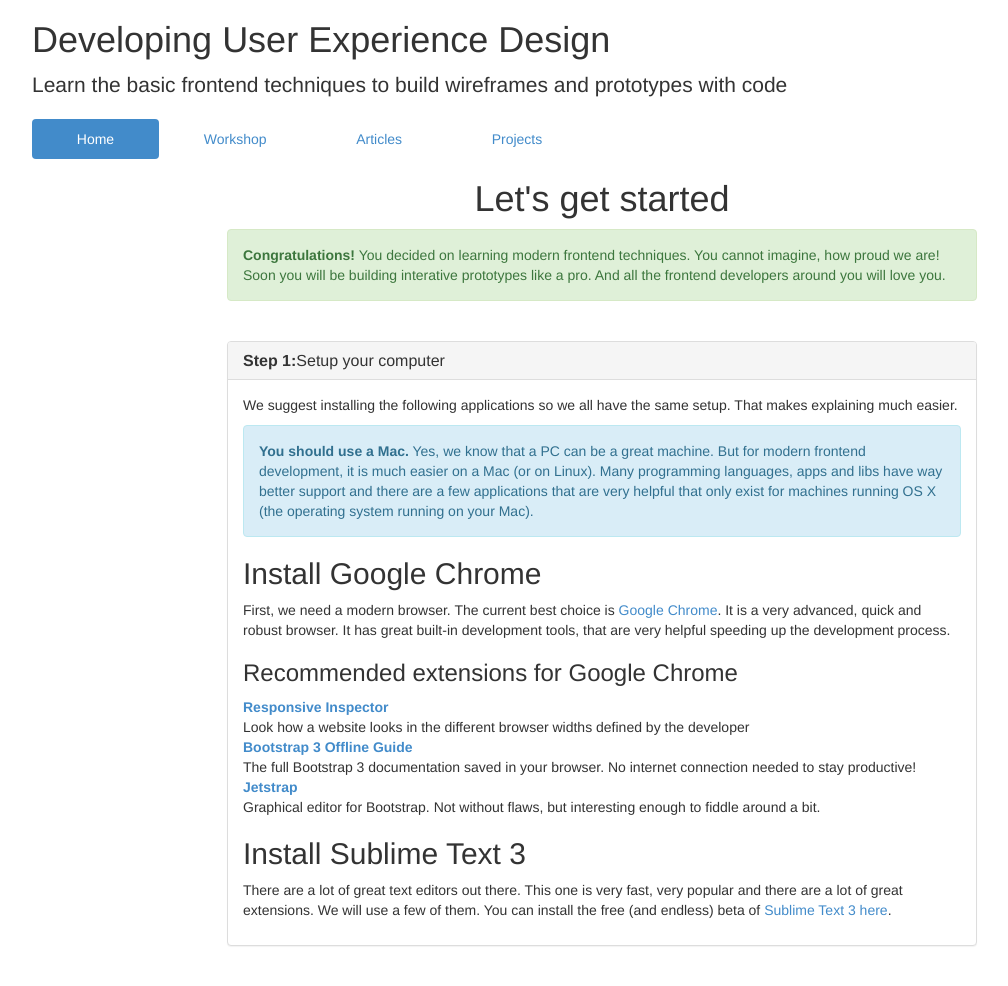
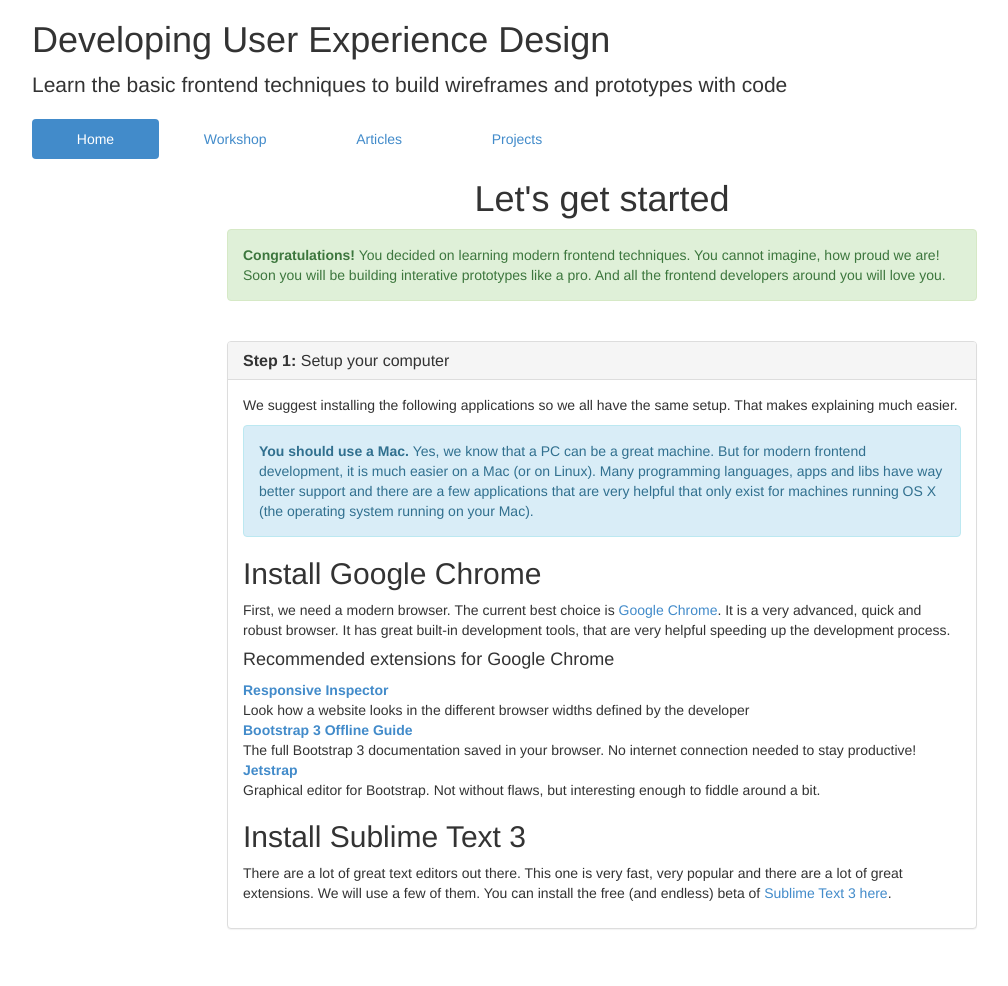
Before and after one commit to developinguxd/developinguxd.github.io, a Jekyll site: the page built from index.html, in a window 1280 px wide. Shown: the whole page, without its empty margins (38-1046 px from the left). Built offline with Jekyll 4.4.1, drawn with Linux system fonts in a browser that asks for light colours.

Commit message:
Minor tweaks

```diff
--- a/index.html
+++ b/index.html
@@ -32,15 +32,15 @@ urls:
     <p class="alert alert-success vgap"><strong>Congratulations!</strong> You decided on learning modern frontend techniques. You cannot imagine, how proud we are! Soon you will be building interative prototypes like a pro. And all the frontend developers around you will love you.</p>
     <section class="panel panel-default panel-step vgap">
       <header class="panel-heading">
-        <h3 class="panel-title"><strong>Step 1:</strong>Setup your computer</h3>
+        <h1 class="h3 panel-title"><strong>Step 1: </strong>Setup your computer</h1>
       </header>
       <section class="panel-body">
       <p>We suggest installing the following applications so we all have the same setup. That makes explaining much easier.</p>
-      <p class="alert alert-info"><strong>You should use a Mac.</strong> Yes, we know that a PC can be a great machine. But for modern frontend development, it is much easier on a Mac (or on Linux). Many programming languages, apps and libs have way better support and there are a few applications that are very helpful that only exist for machines running OS X (the operating system running on your Mac).
+      <p class="alert alert-info"><strong>You should use a Mac. </strong>Yes, we know that a PC can be a great machine. But for modern frontend development, it is much easier on a Mac (or on Linux). Many programming languages, apps and libs have way better support and there are a few applications that are very helpful that only exist for machines running OS X (the operating system running on your Mac).
       </p>
       <h1 class="h2">Install Google Chrome</h1>
        <p>First, we need a modern browser. The current best choice is <a href="{{page.urls.chrome}}" target="_blank">Google Chrome</a>. It is a very advanced, quick and robust browser. It has great built-in development tools, that are very helpful speeding up the development process.</p>
-       <h2 class="h3">Recommended extensions for Google Chrome</h2>
+       <h2 class="h4">Recommended extensions for Google Chrome</h2>
        <dl>
          <dt><a href="{{page.urls.chrome-responsive}}">Responsive Inspector</a></dt>
          <dd>Look how a website looks in the different browser widths defined by the developer</dd>
```
